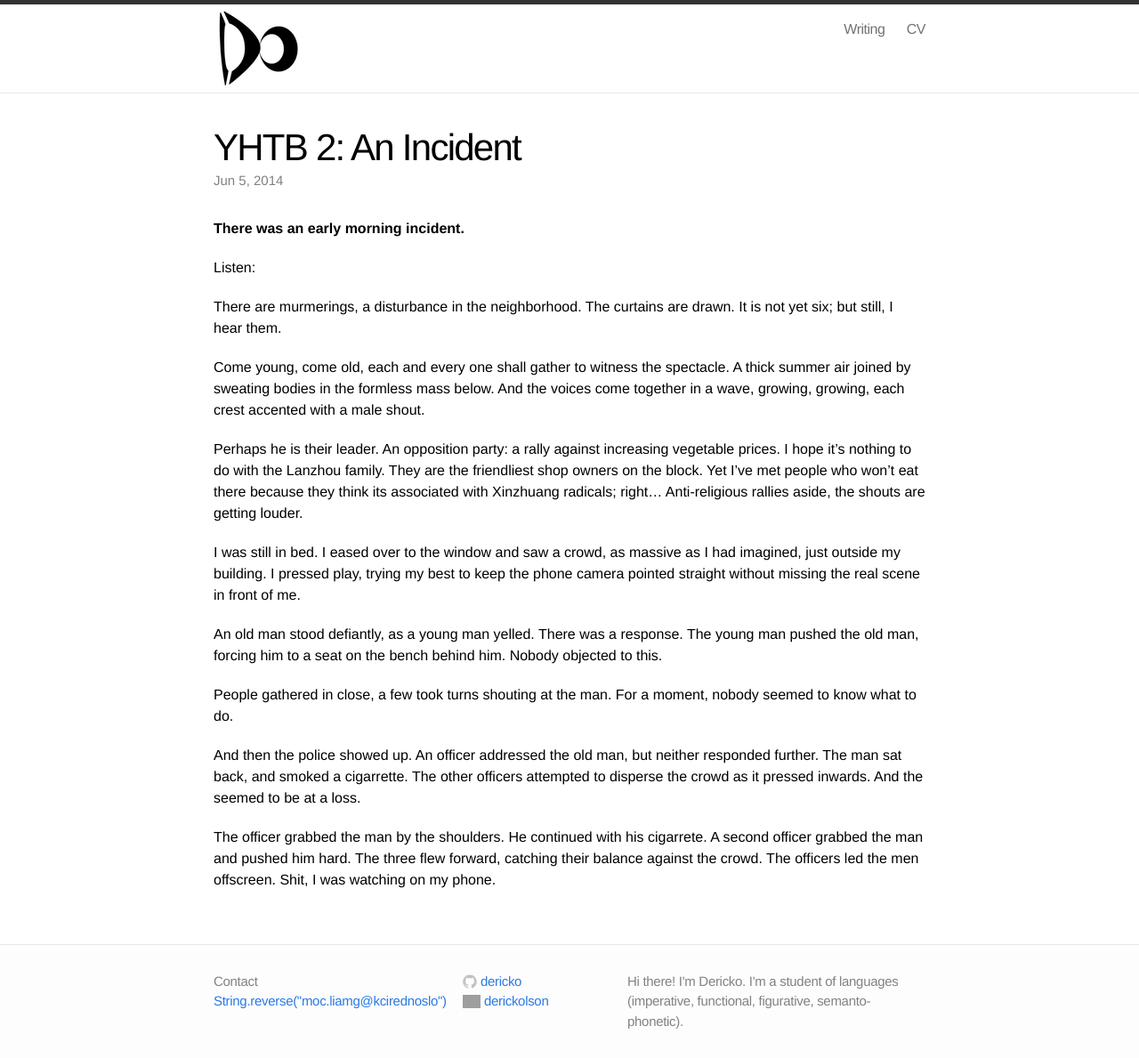
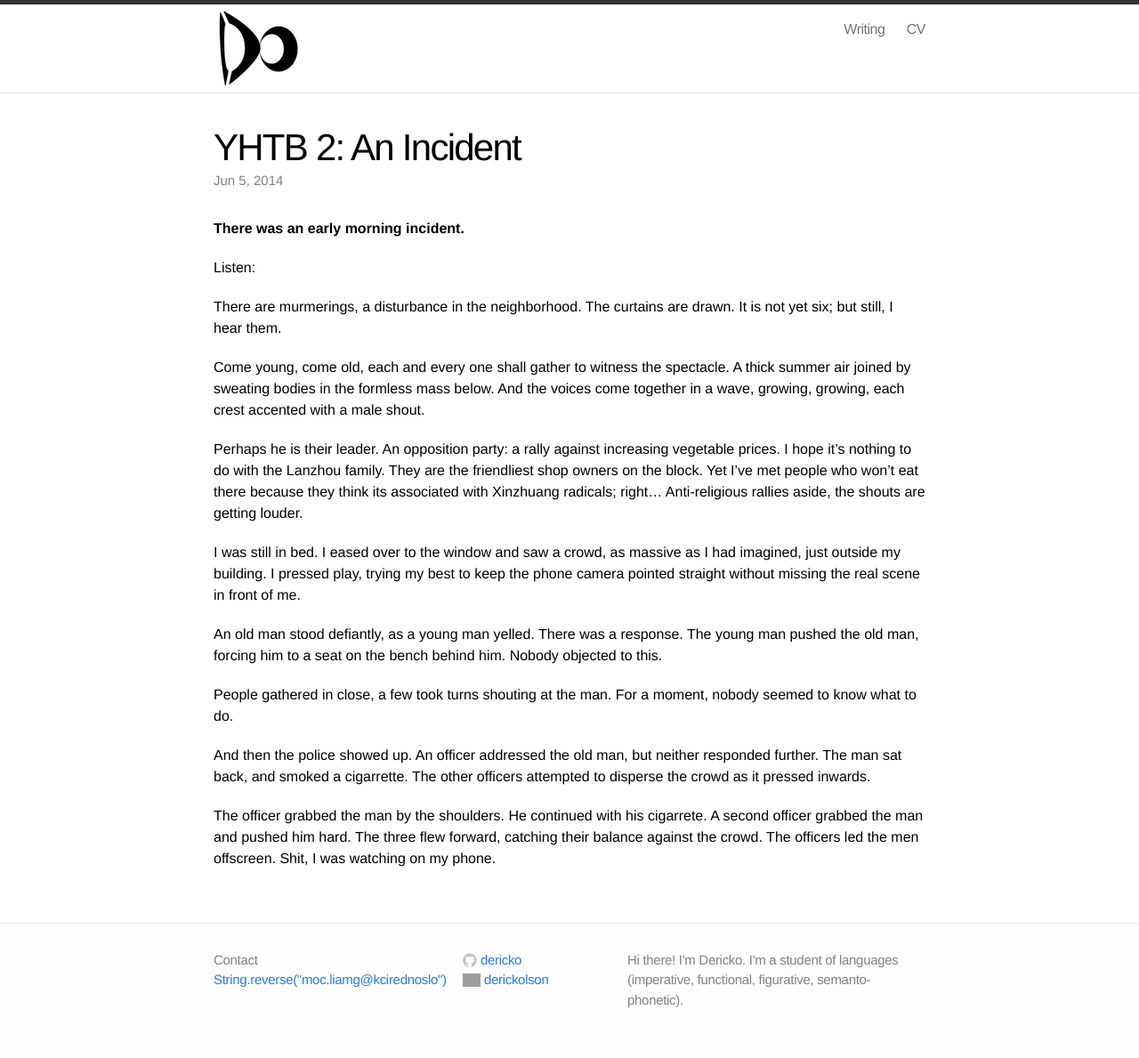
Before and after one commit to dericko/dericko.github.io, a Jekyll site: the page built from _posts/2014-06-05-yhtb-incident.md, in a window 1280 px wide. Shown: the whole page at 89% size. Built offline with Jekyll 4.4.1, drawn with Linux system fonts in a browser that asks for light colours; after the commit the page ends 1165 px from its top, so only the background shows below that; grey boxes are pictures that could not be loaded.

```diff
--- a/_posts/2014-06-05-yhtb-incident.md
+++ b/_posts/2014-06-05-yhtb-incident.md
@@ -22,6 +22,6 @@ An old man stood defiantly, as a young man yelled. There was a response. The you
 
 People gathered in close, a few took turns shouting at the man. For a moment, nobody seemed to know what to do.
 
-And then the police showed up. An officer addressed the old man, but neither responded further. The man sat back, and smoked a cigarrette. The other officers attempted to disperse the crowd as it pressed inwards. And the seemed to be at a loss.
+And then the police showed up. An officer addressed the old man, but neither responded further. The man sat back, and smoked a cigarrette. The other officers attempted to disperse the crowd as it pressed inwards.
 
 The officer grabbed the man by the shoulders. He continued with his cigarrete. A second officer grabbed the man and pushed him hard. The three flew forward, catching their balance against the crowd. The officers led the men offscreen. Shit, I was watching on my phone.
```
Also changed, not shown: other parts of _posts/2014-06-05-yhtb-incident.md (+1 -1 lines).
